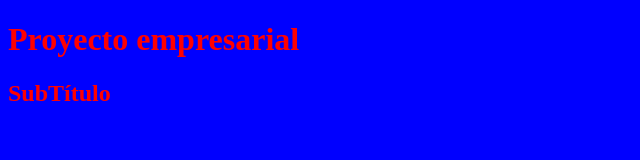
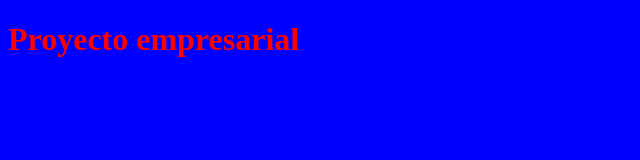
Before and after one commit to Sulo89/SFL1, a plain HTML site: page index.html in a window 1280 px wide. Shown: the whole page, without its empty margins (0-640 px from the left). Drawn offline with Linux system fonts and the light colour scheme.

Commit message:
Update index.html

```diff
--- a/index.html
+++ b/index.html
@@ -7,6 +7,5 @@
     </head>
     <body>
         <h1>Proyecto empresarial</h1>
-        <h2>SubTítulo</h2>
     </body>
 </html>
```
